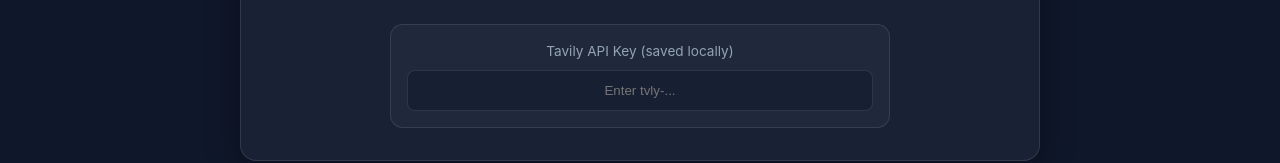
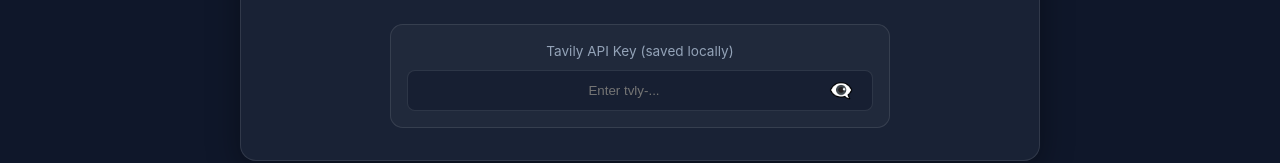
Before and after one commit to narmadha-17/Automating-Web-Intelligence, a React (Vite) app in the folder frontend/: page / in a window 1280 px wide. Shown: the part 257-420 px from the top of the page. Built offline with nearby package versions, Linux system fonts and the light colour scheme.

Commit message:
refact: password structure improvement

```diff
--- a/frontend/src/App.jsx
+++ b/frontend/src/App.jsx
@@ -8,6 +8,7 @@
 function App() {
   const [activeTab, setActiveTab] = useState('search');
   const [apiKey, setApiKey] = useState(() => localStorage.getItem('tavily_api_key') || '');
+  const [showApiKey, setShowApiKey] = useState(false);
 
   useEffect(() => {
     localStorage.setItem('tavily_api_key', apiKey);
@@ -48,14 +49,45 @@
             <label style={{ display: 'block', fontSize: '0.85rem', color: 'var(--text-muted)', marginBottom: '0.5rem' }}>
               Tavily API Key (saved locally)
             </label>
+            <div style={{ position: 'relative', display: 'flex', alignItems: 'center' }}>
               <input
-              type="password"
+                type={showApiKey ? "text" : "password"}
                 className="input-glass"
                 placeholder="Enter tvly-..."
                 value={apiKey}
                 onChange={(e) => setApiKey(e.target.value)}
-              style={{ marginBottom: 0, textAlign: 'center' }}
+                style={{ marginBottom: 0, textAlign: 'center', paddingRight: '3rem' }}
               />
+              <button
+                type="button"
+                onClick={() => setShowApiKey(!showApiKey)}
+                style={{
+                  position: 'absolute',
+                  right: '0.75rem',
+                  background: 'transparent',
+                  border: 'none',
+                  cursor: 'pointer',
+                  padding: '0.5rem',
+                  fontSize: '1.2rem',
+                  color: 'var(--text-muted)',
+                  transition: 'color 0.2s ease, transform 0.2s ease',
+                  display: 'flex',
+                  alignItems: 'center',
+                  justifyContent: 'center'
+                }}
+                onMouseEnter={(e) => {
+                  e.currentTarget.style.color = 'var(--primary-color)';
+                  e.currentTarget.style.transform = 'scale(1.1)';
+                }}
+                onMouseLeave={(e) => {
+                  e.currentTarget.style.color = 'var(--text-muted)';
+                  e.currentTarget.style.transform = 'scale(1)';
+                }}
+                title={showApiKey ? "Hide API Key" : "Show API Key"}
+              >
+                {showApiKey ? '👁️' : '👁️‍🗨️'}
+              </button>
+            </div>
           </div>
         </div>
 
--- a/frontend/src/components/Search.jsx
+++ b/frontend/src/components/Search.jsx
@@ -95,8 +95,28 @@
     };
 
     return (
-        <div className="glass-card animate-scale-in hover-glow" style={{ maxWidth: '800px', margin: '2rem auto' }}>
-            {/* Success Toast */}
+        <div className="search-container" style={{ maxWidth: '800px', margin: '2rem auto', position: 'relative' }}>
+            <div className="search-bg-mesh"></div>
+            <div className="search-bg-aurora"></div>
+
+            <div className="search-orb search-orb-1"></div>
+            <div className="search-orb search-orb-2"></div>
+            <div className="search-orb search-orb-3"></div>
+
+            <div className="search-particles">
+                <div className="search-particle"></div>
+                <div className="search-particle"></div>
+                <div className="search-particle"></div>
+                <div className="search-particle"></div>
+                <div className="search-particle"></div>
+                <div className="search-particle"></div>
+            </div>
+
+            <div className="search-bg-grid"></div>
+
+            <div className="search-bg-noise"></div>
+
+            <div className="glass-card animate-scale-in hover-glow">
                 {showSuccess && (
                     <div className="success-toast">
                         <span style={{ fontSize: '1.2rem' }}>✨</span>
@@ -325,6 +345,7 @@
                     </div>
                 )}
             </div>
+        </div>
     );
 };
 
```
Lines whose indentation alone changed are shown as unchanged.
